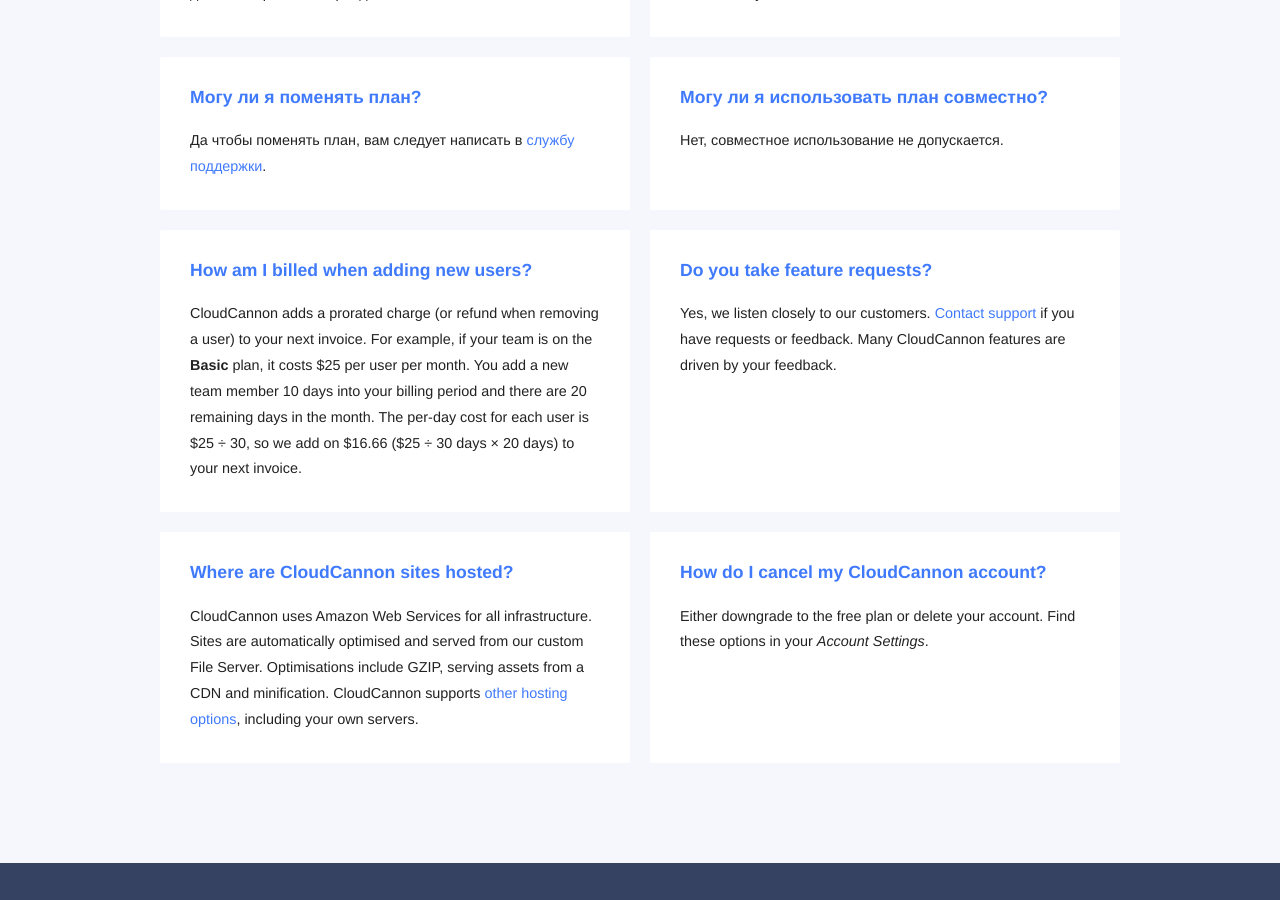
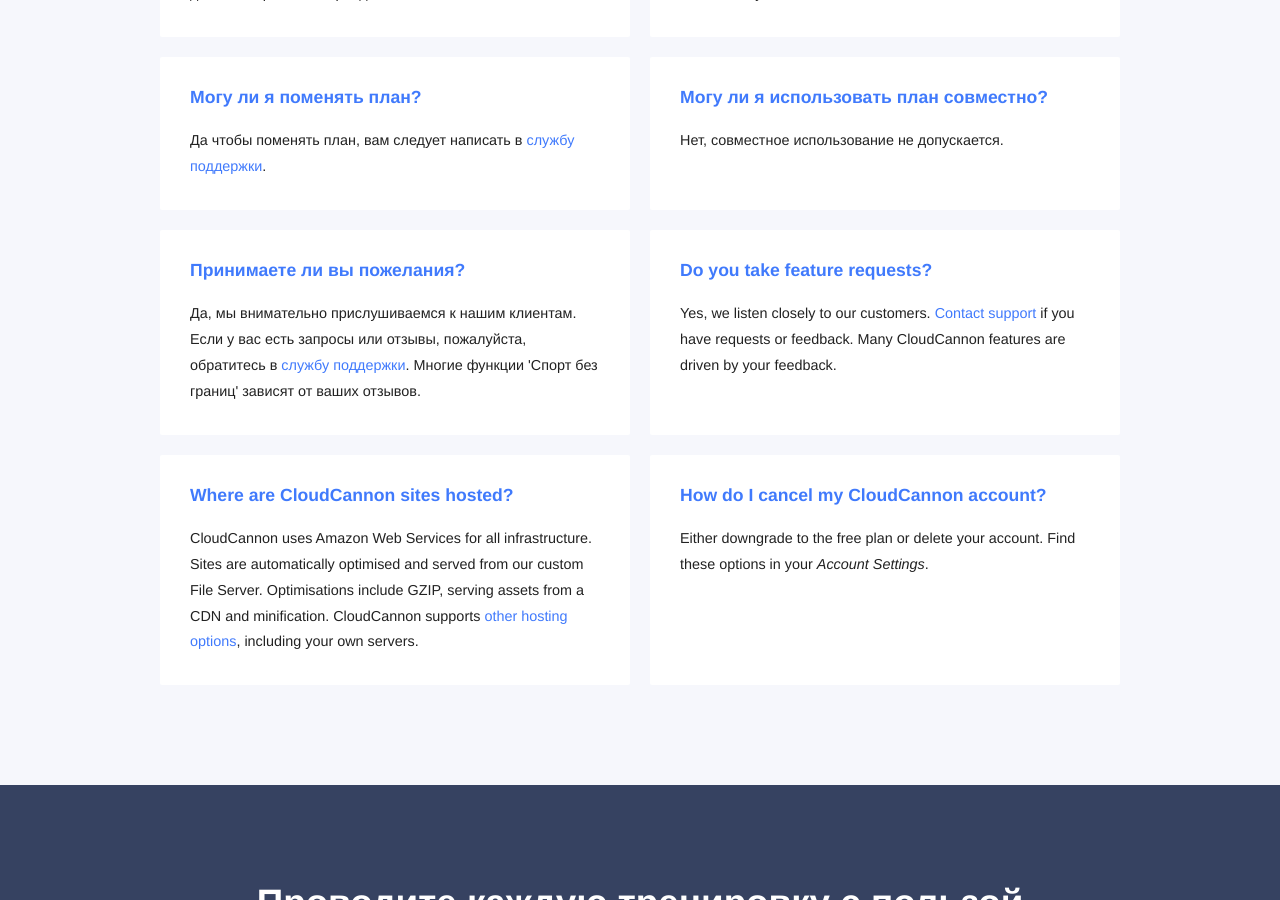
Before and after one commit to RakhimyanTim/adroholic.github.io, a Jekyll site: the page built from pages/pricing.html, in a window 1280 px wide and 900 px high, scrolled down 1202 px. Built offline with Jekyll 4.4.1, drawn with Linux system fonts in a browser that asks for light colours; some web fonts are replaced.

Commit message:
Update pricing.html

```diff
--- a/pages/pricing.html
+++ b/pages/pricing.html
@@ -30,7 +30,7 @@
 
 		{% include components/pricing/faq.html q="Могу ли я использовать план совместно?" a="Нет, совместное использование не допускается." %}
 
-		{% include components/pricing/faq.html q="How am I billed when adding new users?" a="CloudCannon adds a prorated charge (or refund when removing a user) to your next invoice. For example, if your team is on the <strong>Basic</strong> plan, it costs $25 per user per month. You add a new team member 10 days into your billing period and there are 20 remaining days in the month. The per-day cost for each user is $25 &divide; 30, so we add on $16.66 ($25 &divide; 30 days &times; 20 days) to your next invoice." %}
+		{% include components/pricing/faq.html q="Принимаете ли вы пожелания?" a="Да, мы внимательно прислушиваемся к нашим клиентам. Если у вас есть запросы или отзывы, пожалуйста, обратитесь в <a href='mailto:walkingstartup@gmail.com'>службу поддержки</a>. Многие функции 'Спорт без границ' зависят от ваших отзывов." %}
 
 		{% include components/pricing/faq.html q="Do you take feature requests?" a="Yes, we listen closely to our customers. <a href='mailto:support@cloudcannon.com'>Contact support</a> if you have requests or feedback. Many CloudCannon features are driven by your feedback." %}
 
```
